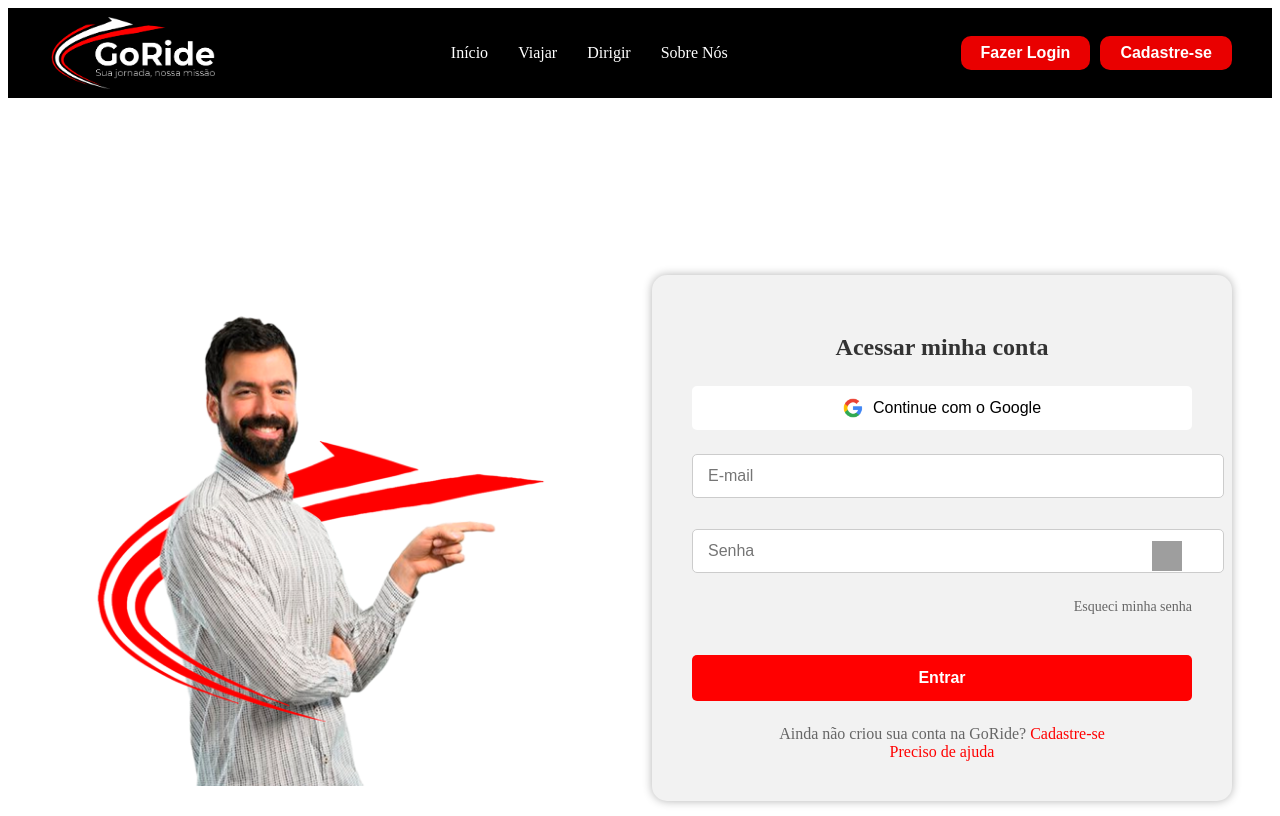
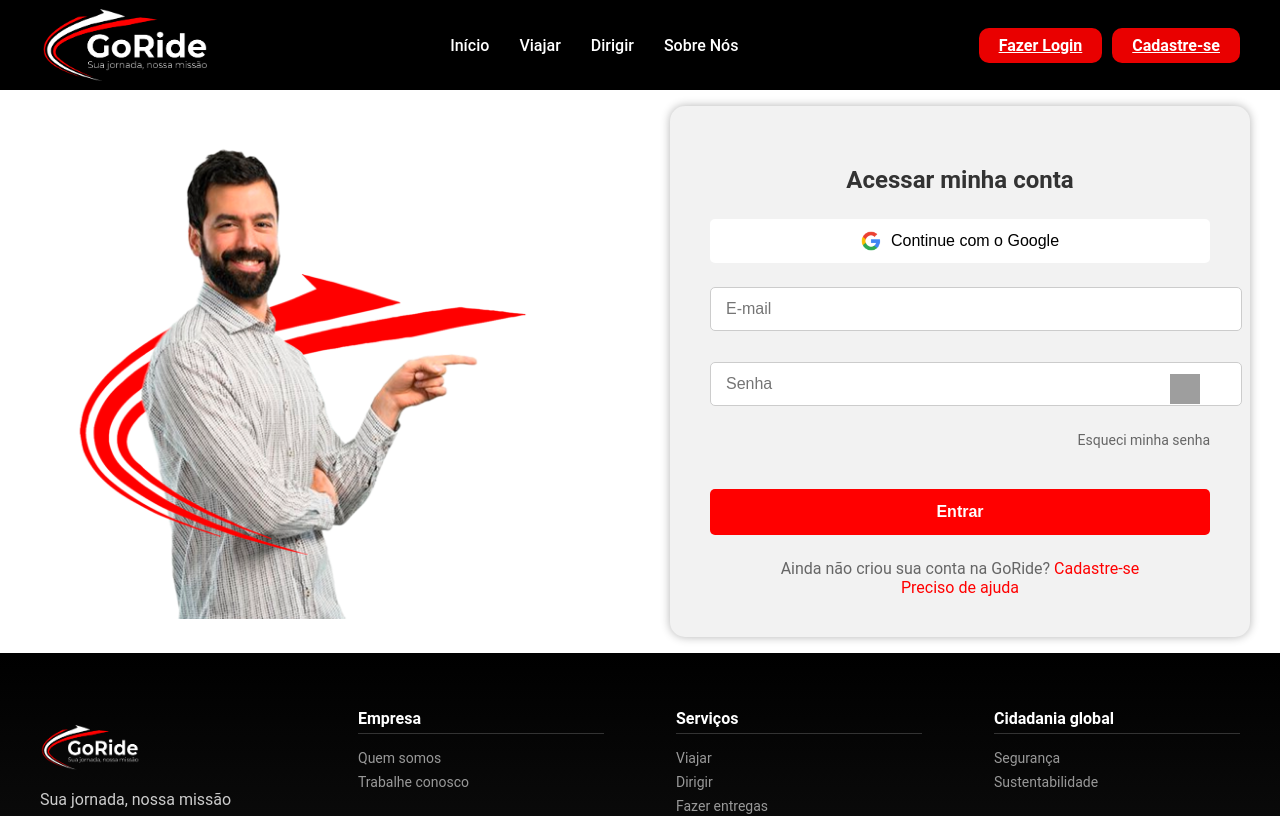
Before and after one commit to x3sc/bigdatagorider, a Next.js app in the folder Front/bigdatagorider/: page /Login in a window 1280 px wide. Shown: the top 816 px of the page. Built offline with nearby package versions, Linux system fonts and the light colour scheme; grey boxes are pictures that could not be loaded.

Commit message:
Adiciona cabeçalho e rodapé às páginas de cadastro e login; implementa estilos globais e ajusta layout

```diff
--- a/Front/bigdatagorider/src/app/Cadastro/VantagensCliente/CadastroCliente/page.js
+++ b/Front/bigdatagorider/src/app/Cadastro/VantagensCliente/CadastroCliente/page.js
@@ -1,6 +1,8 @@
 "use client";
 import React, { useState } from 'react';
 import styles from './CdCliente.module.css';
+import Footer from '@/components/footer';
+import Header from '@/components/header';
 
 export default function CadastroCliente() {
     const [formData, setFormData] = useState({
@@ -22,6 +24,8 @@
     };
 
     return (
+        <main>
+            <Header />
         <div className={styles.container}>
             <div className={styles.imageContainer}>
                 <img src="/assets/login/homem 1 (1).png" alt="Descrição" />
@@ -87,5 +91,7 @@
                 </form>
             </div>
         </div>
+        <Footer />
+        </main>
     );
 }
--- a/Front/bigdatagorider/src/app/Cadastro/page.js
+++ b/Front/bigdatagorider/src/app/Cadastro/page.js
@@ -3,6 +3,8 @@
 import React from 'react';
 import styles from './cadastro.module.css';
 import { useRouter } from 'next/navigation';
+import Header from '@/components/header';
+import Footer from '@/components/footer';
 
 function Cadastro() {
   const router = useRouter();
@@ -10,6 +12,8 @@
     router.push('/Cadastro/VantagensCliente/CadastroCliente');
   };
   return (
+    <main>
+      <Header />
       <div className={styles.cadastroContainer}>
         <h2 className={styles.formTitle}>Olá! Como você quer se cadastrar?</h2>
         <p className={styles.formSubtitle}>Selecione como deseja usar nossa plataforma</p>
@@ -46,6 +50,8 @@
           </div>
         </div>
       </div>
+      <Footer />
+      </main>
   );
 }
 
--- a/Front/bigdatagorider/src/app/Login/login.module.css
+++ b/Front/bigdatagorider/src/app/Login/login.module.css
@@ -1,13 +1,9 @@
-
-
 .topBar {
   background-color: #000;
-  position: fixed;
-  top: 0;
-  left: 0;
+  position: relative;      /* Remova o fixed para não ocupar espaço extra */
   width: 100%;
-  height: 80px;
-  padding: 24px 40px;
+  height: 60px;            /* Reduza a altura */
+  padding: 12px 24px;      /* Reduza o padding */
   display: flex;
   align-items: center;
   z-index: 1000;
@@ -18,7 +14,8 @@
   display: flex;
   flex-direction: column;
   min-height: 100vh;
-  margin-top: 80px;
+  margin-top: 0;           /* Remova a margem superior */
+  justify-content: center; /* Centraliza verticalmente */
 }
 
 /* Conteúdo Central */
@@ -27,10 +24,11 @@
   display: flex;
   align-items: center;
   justify-content: center;
-  padding: 40px 40px;
+  padding: 16px 8px;       /* Reduza o padding */
   background-color: #fff;
   color: #333;
-  min-height: calc(100vh - 160px);
+  min-height: unset;       /* Remova o min-height fixo */
+  height: 100vh;           /* Ocupa toda a altura da tela */
 }
 
 .contentWrapper {
@@ -275,11 +273,12 @@
   }
 
   .loginBox {
-    padding: 40px 24px;
+    padding: 24px 8px;
   }
 
   .mainContent {
-    padding: 40px 16px;
+    padding: 8px 2px;
+    height: auto;
   }
 }
 
--- a/Front/bigdatagorider/src/app/Login/page.js
+++ b/Front/bigdatagorider/src/app/Login/page.js
@@ -3,8 +3,7 @@
 import styles from "./login.module.css";
 import { useState } from "react";
 import Header from "@/components/header";
-import { useRouter } from "next/navigation";
-
+import Footer from "@/components/footer";
 
 export default function Cadastro() {
   const [showPassword, setShowPassword] = useState(false);
@@ -12,15 +11,6 @@
   const [password, setPassword] = useState("");
   const [errors, setErrors] = useState({});
   const [loading, setLoading] = useState(false);
-  const router = useRouter();
-
-  const handleLoginClick = () => {
-    router.push('/Login');
-  };
-
-  const handleCadastroClick = () => {
-    router.push('/Cadastro');
-  };
 
   const validate = () => {
     const newErrors = {};
@@ -63,9 +53,7 @@
 
   return (
     <main>
-
-      <Header onLoginClick={handleLoginClick}
-      onCadastroClick={handleCadastroClick}/>
+      <Header />
 
       <div className={styles.container}>
         <div className={styles.mainContent}>
@@ -159,54 +147,7 @@
           </div>
         </div>
 
-        <footer className={styles.footer}>
-          <div className={`${styles.footerColumn} ${styles.footerLogoText}`}>
-            <Image
-              src="/assets/login/LOGO 1.png"
-              alt="Logo GoRide"
-              width={100}
-              height={45}
-            />
-            <p className={styles.footerLogoText}>Sua jornada, nossa missão</p>
-            <div className={styles.footerSocialIcons}>
-              {['facebook', 'instagram-new', 'youtube-play'].map((icon) => (
-                <a
-                  key={icon}
-                  href="#"
-                  aria-label={icon}
-                  target="_blank"
-                  rel="noopener noreferrer"
-                >
-                  <Image
-                    src={`https://img.icons8.com/ios-glyphs/30/${icon}.png`}
-                    alt=""
-                    width={30}
-                    height={30}
-                    className={styles.footerSocialIconImg}
-                  />
-                </a>
-              ))}
-            </div>
-          </div>
-
-          <div className={styles.footerColumn}>
-            <strong className={styles.footerColumnTitle}>Empresa</strong>
-            <a href="#" className={styles.footerLink}>Quem somos</a>
-            <a href="#" className={styles.footerLink}>Trabalhe conosco</a>
-          </div>
-          <div className={styles.footerColumn}>
-            <strong className={styles.footerColumnTitle}>Serviços</strong>
-            <a href="#" className={styles.footerLink}>Viajar</a>
-            <a href="#" className={styles.footerLink}>Dirigir</a>
-            <a href="#" className={styles.footerLink}>Fazer entregas</a>
-            <a href="#" className={styles.footerLink}>Alugar</a>
-          </div>
-          <div className={styles.footerColumn}>
-            <strong className={styles.footerColumnTitle}>Cidadania global</strong>
-            <a href="#" className={styles.footerLink}>Segurança</a>
-            <a href="#" className={styles.footerLink}>Sustentabilidade</a>
-          </div>
-        </footer>
+        <Footer />
       </div>
     </main>
   );
--- /dev/null
+++ b/Front/bigdatagorider/src/app/global.css
@@ -0,0 +1,18 @@
+:root {
+  --primary-color: #e90000;
+  --primary-dark: #b80000;
+  --black: #000;
+  --white: #fff;
+  --gray-light: #f2f2f2;
+  --gray-dark: #666;
+  --gray-medium: #ccc;
+}
+
+html, body {
+  height: 100%;
+  font-family: 'Roboto', Arial, Helvetica, sans-serif;
+  background: #fff;
+  color: #111;
+  scroll-behavior: smooth;
+  margin: 0;
+}
--- a/Front/bigdatagorider/src/app/layout.js
+++ b/Front/bigdatagorider/src/app/layout.js
@@ -1,3 +1,5 @@
+import './global.css';
+
 export const metadata = {
   title: 'Next.js',
   description: 'Generated by Next.js',
@@ -5,8 +7,8 @@
 
 export default function RootLayout({ children }) {
   return (
-    <html lang="en">
+    <html lang="pt-br">
       <body>{children}</body>
     </html>
-  )
+  );
 }
--- /dev/null
+++ b/Front/bigdatagorider/src/app/styles/Footer.module.css
@@ -0,0 +1,112 @@
+.header {
+    height: 90px;
+    display: flex;
+    flex-direction: row;
+    justify-content: space-between;
+    align-items: center;
+    padding: 0 40px;
+    background-color: #000000;
+    color: #FFFFFF;
+    position: relative;
+    z-index: 10;
+    gap: 30px;
+}
+
+.logo {
+    width: 170px;
+    height: auto;
+    display: flex;
+    padding-left: 0;
+}
+
+.menu {
+    display: flex;
+    flex-direction: row;
+    gap: 30px;
+    list-style: none;
+    margin: 0;
+    padding: 0;
+}
+
+.menuItem {
+    cursor: pointer;
+    color: #FFFFFF;
+    font-weight: 500;
+    transition: text-decoration 0.2s;
+    text-decoration: none;
+    display: flex;
+    align-items: center;
+    height: 100%;
+    font-size: 1rem;
+}
+
+.menuItem:hover {
+    text-decoration: underline;
+}
+
+.actions {
+    display: flex;
+    flex-direction: row;
+    gap: 10px;
+    align-items: center;
+}
+
+.button {
+    border: 0;
+    border-radius: 10px;
+    padding: 8px 20px;
+    background-color: #E90000;
+    color: #FFFFFF;
+    cursor: pointer;
+    font-weight: 600;
+    font-size: 1rem;
+    transition: background-color 0.3s;
+}
+
+.button:hover {
+    background-color: #b80000;
+}
+
+.footer {
+    background: linear-gradient(to bottom, #000, #111);
+    padding: 40px 24px;
+    display: flex;
+    justify-content: space-around;
+    flex-wrap: wrap;
+    margin-top: auto;
+    color: #fff;
+}
+
+.footerColumn {
+    flex: 1;
+    padding: 16px;
+    min-width: 200px;
+    max-width: 300px;
+    transition: transform 0.3s ease;
+}
+
+.footerColumn:hover {
+    transform: translateY(-5px);
+}
+
+.footerColumnTitle {
+    display: block;
+    margin-bottom: 16px;
+    color: #fff;
+    font-size: 16px;
+    padding-bottom: 5px;
+    border-bottom: 1px solid #333;
+}
+
+.footerLink {
+    color: #999;
+    text-decoration: none;
+    margin: 8px 0;
+    font-size: 14px;
+    transition: color 0.3s;
+    display: block;
+}
+
+.footerLink:hover {
+    color: #fff;
+}
--- /dev/null
+++ b/Front/bigdatagorider/src/components/footer.js
@@ -0,0 +1,56 @@
+import React from "react";
+import styles from "../app/Login/login.module.css"; // Altere o caminho se seu CSS estiver em outro local
+import Image from "next/image";
+
+export default function Footer() {
+  return (
+    <footer className={styles.footer}>
+      <div className={`${styles.footerColumn} ${styles.footerLogoText}`}>
+            <Image
+              src="/assets/login/LOGO 1.png"
+              alt="Logo GoRide"
+              width={100}
+              height={45}
+            />
+            <p className={styles.footerLogoText}>Sua jornada, nossa missão</p>
+            <div className={styles.footerSocialIcons}>
+              {['facebook', 'instagram-new', 'youtube-play'].map((icon) => (
+                <a
+                  key={icon}
+                  href="#"
+                  aria-label={icon}
+                  target="_blank"
+                  rel="noopener noreferrer"
+                >
+                  <Image
+                    src={`https://img.icons8.com/ios-glyphs/30/${icon}.png`}
+                    alt=""
+                    width={30}
+                    height={30}
+                    className={styles.footerSocialIconImg}
+                  />
+                </a>
+              ))}
+            </div>
+          </div>
+
+          <div className={styles.footerColumn}>
+            <strong className={styles.footerColumnTitle}>Empresa</strong>
+            <a href="#" className={styles.footerLink}>Quem somos</a>
+            <a href="#" className={styles.footerLink}>Trabalhe conosco</a>
+          </div>
+          <div className={styles.footerColumn}>
+            <strong className={styles.footerColumnTitle}>Serviços</strong>
+            <a href="#" className={styles.footerLink}>Viajar</a>
+            <a href="#" className={styles.footerLink}>Dirigir</a>
+            <a href="#" className={styles.footerLink}>Fazer entregas</a>
+            <a href="#" className={styles.footerLink}>Alugar</a>
+          </div>
+          <div className={styles.footerColumn}>
+            <strong className={styles.footerColumnTitle}>Cidadania global</strong>
+            <a href="#" className={styles.footerLink}>Segurança</a>
+            <a href="#" className={styles.footerLink}>Sustentabilidade</a>
+          </div>
+    </footer>
+  );
+}
--- a/Front/bigdatagorider/src/components/header.js
+++ b/Front/bigdatagorider/src/components/header.js
@@ -1,10 +1,12 @@
 import Image from 'next/image';
+import Link from 'next/link';
 import styles from '../app/styles/Header.module.css';
 
-export default function Header({ onLoginClick, onCadastroClick }) {
+export default function Header() {
   return (
     <nav className={styles.header}>
       <div>
+        <Link href="/">
           <Image
             src="/assets/home/LOGO.png"
             className={styles.logo}
@@ -12,18 +14,19 @@
             height={100}
             alt="Logo GoRide"
           />
+        </Link>
       </div>
       <div>
         <ul className={styles.menu}>
-          <li><a className={styles.menuItem}>Início</a></li>
-          <li><a className={styles.menuItem}>Viajar</a></li>
-          <li><a className={styles.menuItem}>Dirigir</a></li>
-          <li><a className={styles.menuItem}>Sobre Nós</a></li>
+          <li><Link href="/" className={styles.menuItem}>Início</Link></li>
+          <li><Link href="/viajar" className={styles.menuItem}>Viajar</Link></li>
+          <li><Link href="/dirigir" className={styles.menuItem}>Dirigir</Link></li>
+          <li><Link href="/sobre" className={styles.menuItem}>Sobre Nós</Link></li>
         </ul>
       </div>
       <div className={styles.actions}>
-        <button className={styles.button} onClick={onLoginClick}>Fazer Login</button>
-        <button className={styles.button} onClick={onCadastroClick}>Cadastre-se</button>
+        <Link href="/Login" className={styles.button}>Fazer Login</Link>
+        <Link href="/Cadastro" className={styles.button}>Cadastre-se</Link>
       </div>
     </nav>
   );
```
Also changed, not shown: Front/bigdatagorider/src/app/page.js (+3 -79 lines). Lines whose indentation alone changed are shown as unchanged.
